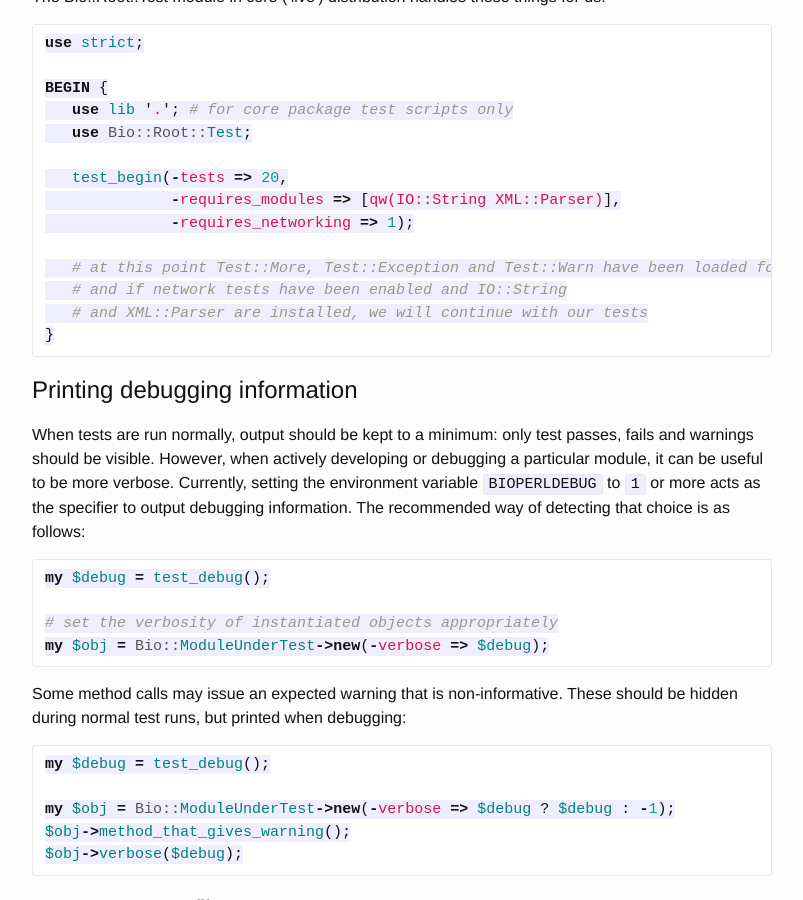
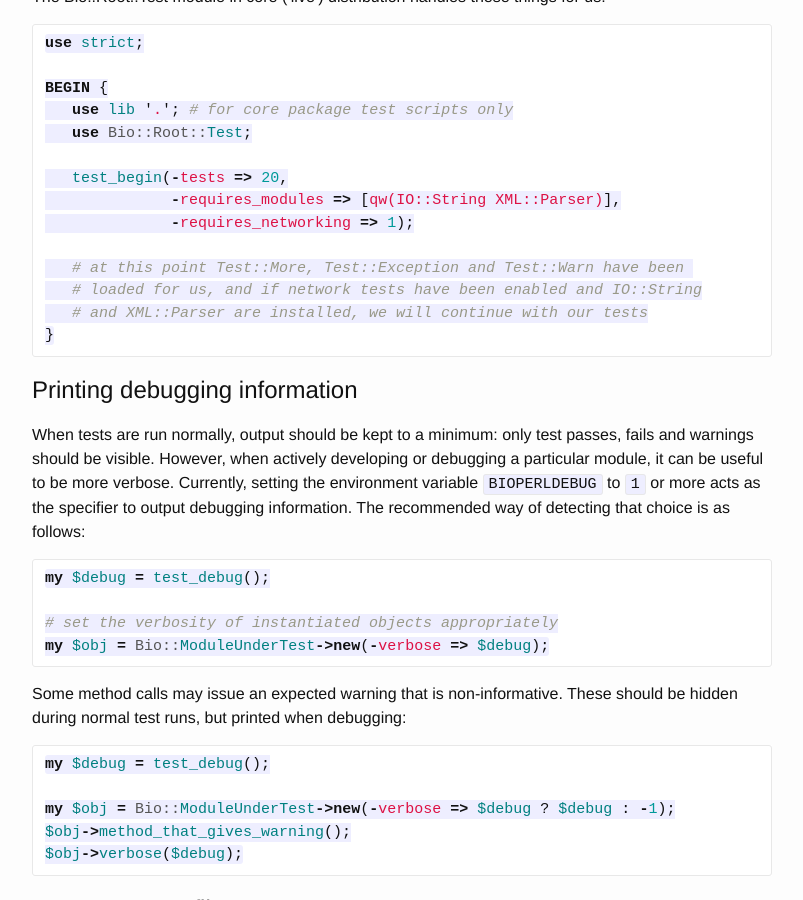
Before and after one commit to bioperl/bioperl.github.io, a Jekyll site: the page built from howtos/Writing_BioPerl_Tests.md, in a window 1280 px wide and 900 px high, scrolled down 1078 px. Shown: the whole window, without its empty margins (238-1041 px from the left). Built offline with Jekyll 4.4.1, drawn with Linux system fonts in a browser that asks for light colours; Markdown is read by kramdown in place of the engine named in the settings.

Commit message:
Wrap a long comment

````diff
--- a/howtos/Writing_BioPerl_Tests.md
+++ b/howtos/Writing_BioPerl_Tests.md
@@ -52,8 +52,8 @@ BEGIN {
               -requires_modules => [qw(IO::String XML::Parser)],
               -requires_networking => 1);
 
-   # at this point Test::More, Test::Exception and Test::Warn have been loaded for us,
-   # and if network tests have been enabled and IO::String
+   # at this point Test::More, Test::Exception and Test::Warn have been
+   # loaded for us, and if network tests have been enabled and IO::String
    # and XML::Parser are installed, we will continue with our tests
 }
 ```
````
